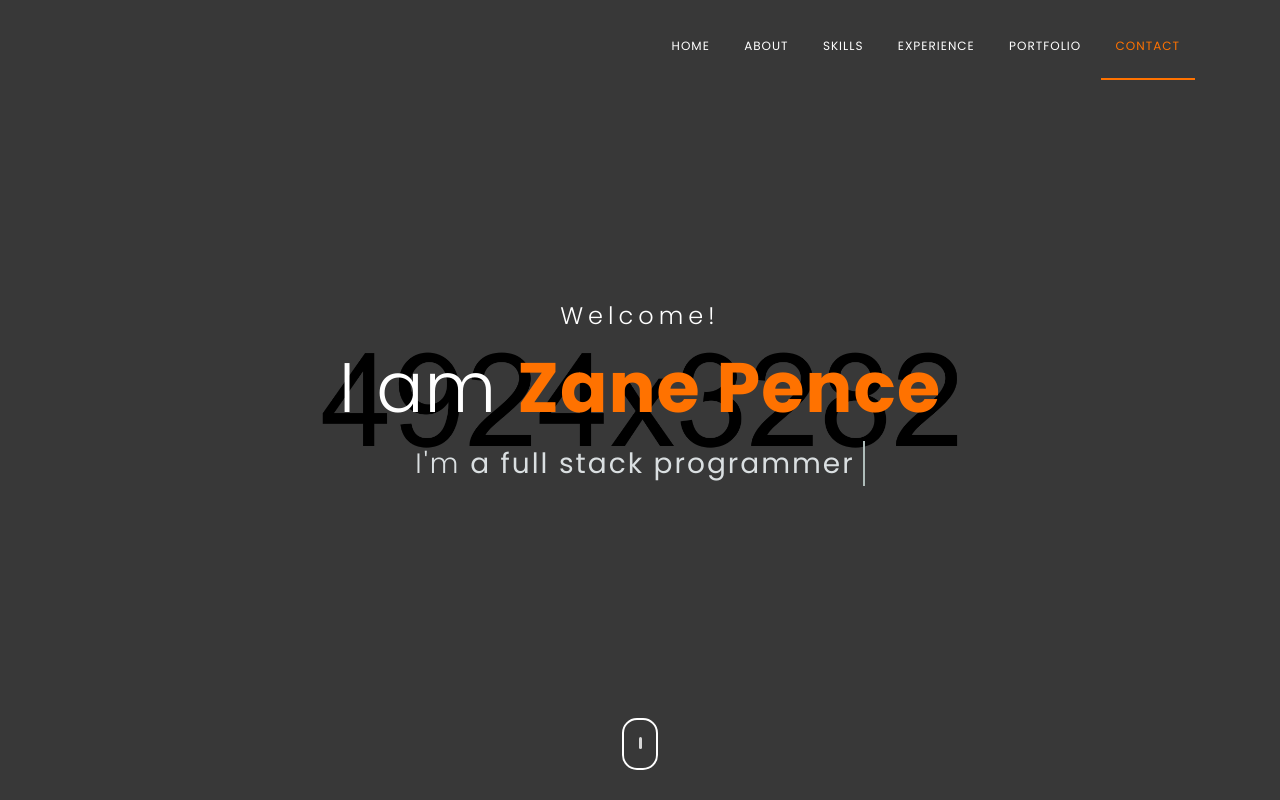
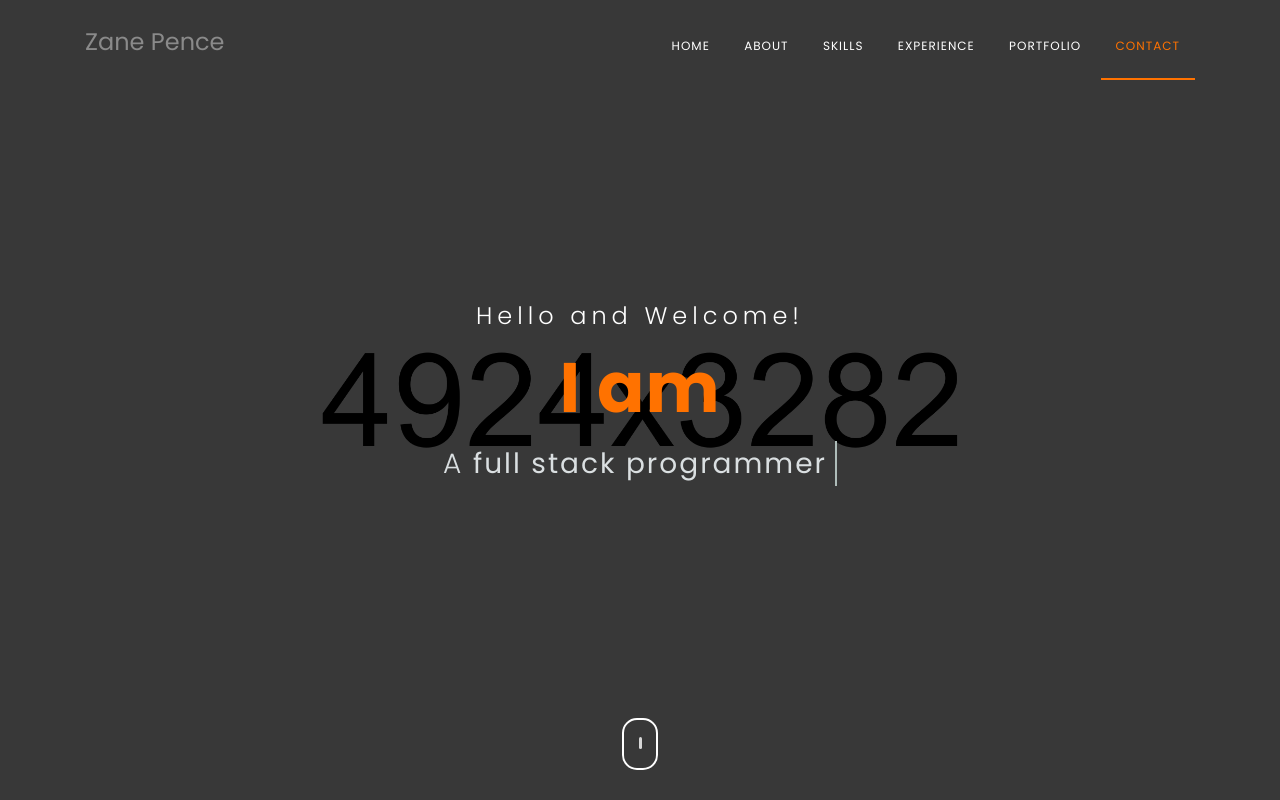
Before and after one commit to ztpence/Developer-Portfolio, a plain HTML site: page index.html in a window 1280 px wide. Shown: the top 800 px of the page. Drawn offline with nearby package versions, Linux system fonts and the light colour scheme.

Commit message:
added name to navbar and edited the into

```diff
--- a/index.html
+++ b/index.html
@@ -25,6 +25,7 @@
         <div class="row align-items-center">
             <div class="col-md-3 col-lg-2 col-3">
                 <div class="logo-block">
+					<h4>Zane Pence</h4>
                     <!--<a href="index.html">
 						<img src="assets/images/logo.png" alt="logo" class="img-fluid">
 					</a>-->
@@ -74,16 +75,16 @@
 <section class="intro-section" id="intro">
 	<div class="hero-block">
 		<div class="intro-content text-center">
-			<span class="hero-hello">Welcome!</span>
+			<span class="hero-hello">Hello and Welcome!</span>
 			<h1 class="intro-title">
-		      I am <span>Zane Pence</span>
+		      <span>I am</span>
 		   	</h1>
 		   	<p class="sub-intro cd-headline clip is-full-width">
-				<span>I'm </span>
+				<span>A</span>
 				<span class="cd-words-wrapper">
-				 	<b class="is-visible">a UI/UX Designer</b>
-				 	<b>a full stack programmer</b>
-				 	<b>a proud React.JS developer</b>
+				 	<b class="is-visible">UI/UX Designer</b>
+				 	<b>full stack programmer</b>
+				 	<b>proud React.JS developer</b>
 				</span>
 		   </p>
 		</div>
```
